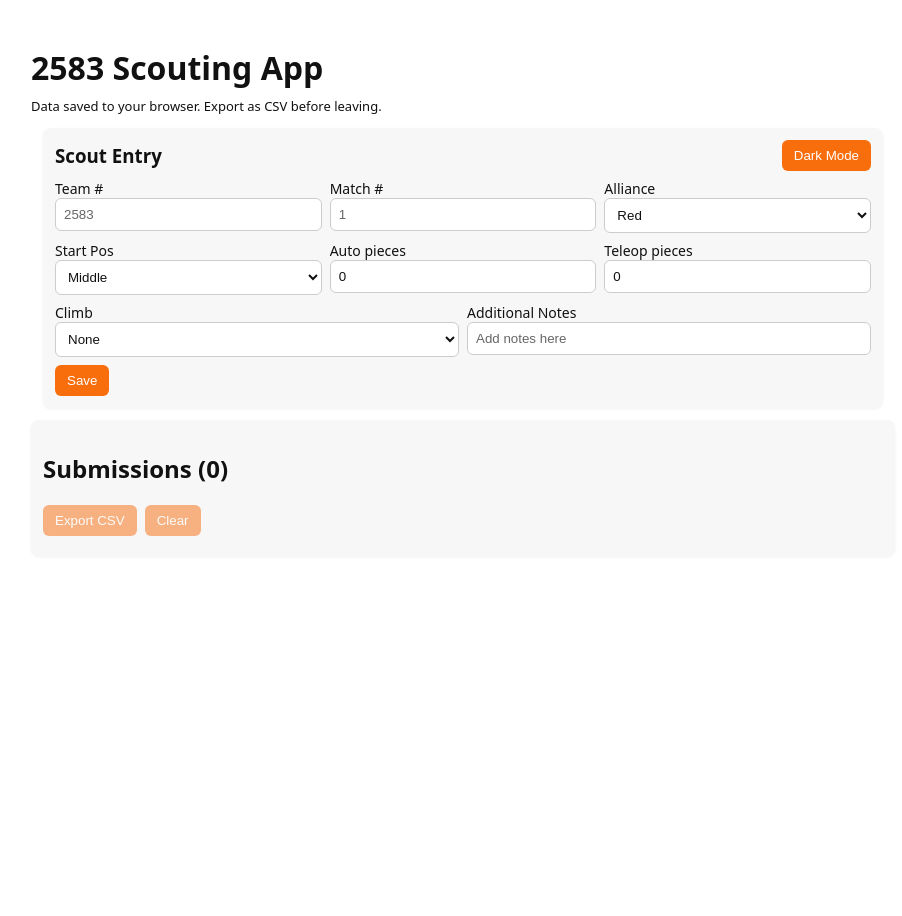
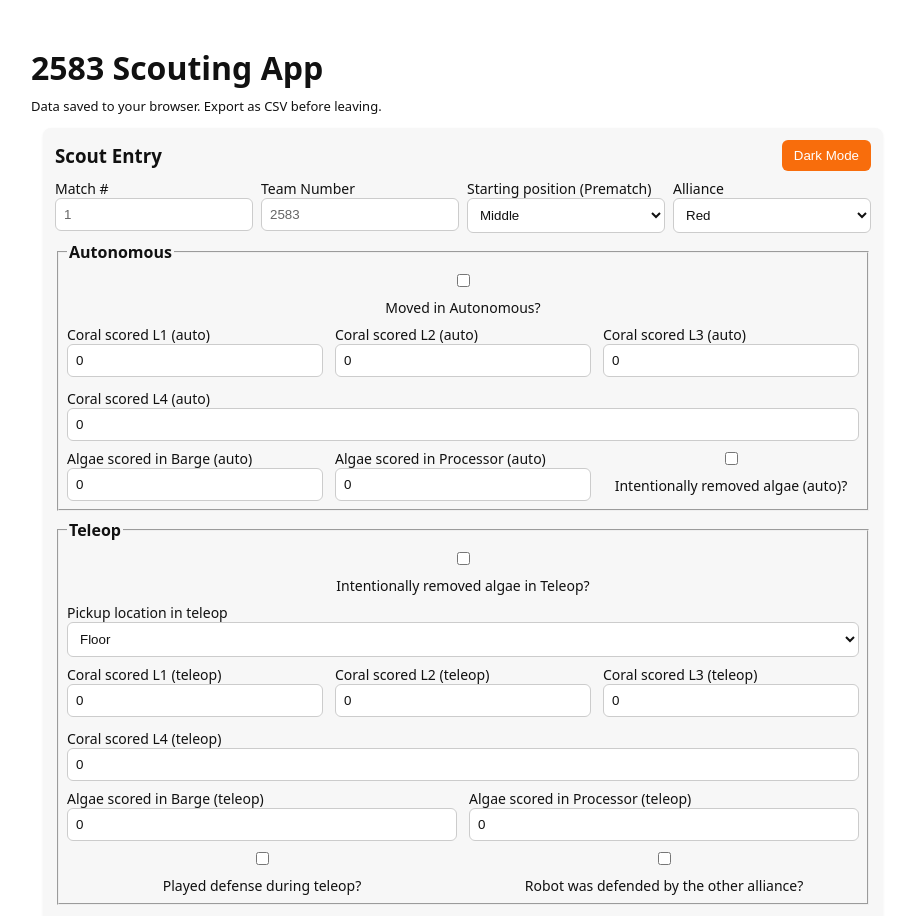
Before and after one commit to crazeddd/scoutingapp, a React (Create React App) app: page / in a window 1280 px wide. Shown: the top 916 px of the page, without its empty margins (177-1079 px from the left). Before the commit the page ends 828 px from the top, so only its background shows below. Built offline with nearby package versions, Linux system fonts and the light colour scheme; the HTML template or start-up script is replaced by a standard one.

Commit message:
queries are now the same ones used from states, formatting is chopped though

```diff
--- a/src/components/ScoutForm.js
+++ b/src/components/ScoutForm.js
@@ -5,9 +5,33 @@ const initial = {
   match: '',
   startPos: 'Middle',
   alliance: 'Red',
-  autoPieces: 0,
-  telePieces: 0,
-  climb: 'None',
+
+  // Autonomous (numbers for counts)
+  movedInAuto: false,
+  coralScoredL1Auto: 0,
+  coralScoredL2Auto: 0,
+  coralScoredL3Auto: 0,
+  coralScoredL4Auto: 0,
+  algaeScoredBargeAuto: 0,
+  algaeScoredProcessorAuto: 0,
+  intentionallyRemovedAlgaeAuto: false,
+
+  // Teleop (numbers for counts)
+  intentionallyRemovedAlgaeTeleop: false,
+  pickupLocationTeleop: 'Floor', // Floor / Barge / Processor / Other
+  coralScoredL1Tele: 0,
+  coralScoredL2Tele: 0,
+  coralScoredL3Tele: 0,
+  coralScoredL4Tele: 0,
+  algaeScoredBargeTele: 0,
+  algaeScoredProcessorTele: 0,
+  playedDefenseTeleop: false,
+  robotWasDefended: false,
+
+  // Endgame
+  endPositionEndgame: 'Left',
+  died: false,
+
   notes: ''
 };
 
@@ -29,16 +53,17 @@ export default function ScoutForm({ onSubmit }) {
   }, [dark]);
 
   function update(e) {
-    const { name, value, type } = e.target;
-    setForm(f => ({ ...f, [name]: type === 'number' ? Number(value) : value }));
+    const { name, value, type, checked } = e.target;
+    const v = type === 'checkbox' ? checked : (type === 'number' ? (value === '' ? '' : Number(value)) : value);
+    setForm(f => ({ ...f, [name]: v }));
   }
 
   function submit(e) {
     e.preventDefault();
     const entry = {
       ...form,
-      team: form.team.trim(),
-      match: form.match.trim(),
+      team: String(form.team).trim(),
+      match: String(form.match).trim(),
       timestamp: new Date().toISOString()
     };
     if (!entry.team || !entry.match) {
@@ -67,14 +92,23 @@ export default function ScoutForm({ onSubmit }) {
         </button>
       </div>
 
+      {/* Pre-match */}
       <div className="row">
         <label>
-          Team #
+          Match #
+          <input name="match" value={form.match} onChange={update} placeholder="1" />
+        </label>
+        <label>
+          Team Number
           <input name="team" value={form.team} onChange={update} placeholder="2583" />
         </label>
         <label>
-          Match #
-          <input name="match" value={form.match} onChange={update} placeholder="1" />
+          Starting position (Prematch)
+          <select name="startPos" value={form.startPos} onChange={update}>
+            <option>Left</option>
+            <option>Middle</option>
+            <option>Right</option>
+          </select>
         </label>
         <label>
           Alliance
@@ -85,34 +119,131 @@ export default function ScoutForm({ onSubmit }) {
         </label>
       </div>
 
-      <div className="row">
+      {/* Autonomous */}
+      <fieldset style={{ marginBottom: 8, padding: 8 }}>
+        <legend style={{ fontWeight: 600 }}>Autonomous</legend>
+        <label style={{ display: 'flex', gap: 8, alignItems: 'center' }}>
+          <input type="checkbox" name="movedInAuto" checked={form.movedInAuto} onChange={update} />
+          Moved in Autonomous?
+        </label>
+
+        <div style={{ display: 'flex', gap: 12, flexWrap: 'wrap', marginTop: 8 }}>
+          <label>
+            Coral scored L1 (auto)
+            <input type="number" name="coralScoredL1Auto" value={form.coralScoredL1Auto} onChange={update} min="0" />
+          </label>
+          <label>
+            Coral scored L2 (auto)
+            <input type="number" name="coralScoredL2Auto" value={form.coralScoredL2Auto} onChange={update} min="0" />
+          </label>
+          <label>
+            Coral scored L3 (auto)
+            <input type="number" name="coralScoredL3Auto" value={form.coralScoredL3Auto} onChange={update} min="0" />
+          </label>
+          <label>
+            Coral scored L4 (auto)
+            <input type="number" name="coralScoredL4Auto" value={form.coralScoredL4Auto} onChange={update} min="0" />
+          </label>
+        </div>
+
+        <div style={{ display: 'flex', gap: 12, flexWrap: 'wrap', marginTop: 8 }}>
+          <label>
+            Algae scored in Barge (auto)
+            <input type="number" name="algaeScoredBargeAuto" value={form.algaeScoredBargeAuto} onChange={update} min="0" />
+          </label>
+          <label>
+            Algae scored in Processor (auto)
+            <input type="number" name="algaeScoredProcessorAuto" value={form.algaeScoredProcessorAuto} onChange={update} min="0" />
+          </label>
+          <label style={{ display: 'flex', gap: 8, alignItems: 'center' }}>
+            <input type="checkbox" name="intentionallyRemovedAlgaeAuto" checked={form.intentionallyRemovedAlgaeAuto} onChange={update} />
+            Intentionally removed algae (auto)?
+          </label>
+        </div>
+      </fieldset>
+
+      {/* Teleop */}
+      <fieldset style={{ marginBottom: 8, padding: 8 }}>
+        <legend style={{ fontWeight: 600 }}>Teleop</legend>
+
+        <label style={{ display: 'flex', gap: 8, alignItems: 'center' }}>
+          <input type="checkbox" name="intentionallyRemovedAlgaeTeleop" checked={form.intentionallyRemovedAlgaeTeleop} onChange={update} />
+          Intentionally removed algae in Teleop?
+        </label>
+
+        <label style={{ marginTop: 8 }}>
+          Pickup location in teleop
+          <select name="pickupLocationTeleop" value={form.pickupLocationTeleop} onChange={update}>
+            <option>Floor</option>
+            <option>Barge</option>
+            <option>Processor</option>
+            <option>Other</option>
+          </select>
+        </label>
+
+        <div style={{ display: 'flex', gap: 12, flexWrap: 'wrap', marginTop: 8 }}>
+          <label>
+            Coral scored L1 (teleop)
+            <input type="number" name="coralScoredL1Tele" value={form.coralScoredL1Tele} onChange={update} min="0" />
+          </label>
+          <label>
+            Coral scored L2 (teleop)
+            <input type="number" name="coralScoredL2Tele" value={form.coralScoredL2Tele} onChange={update} min="0" />
+          </label>
+          <label>
+            Coral scored L3 (teleop)
+            <input type="number" name="coralScoredL3Tele" value={form.coralScoredL3Tele} onChange={update} min="0" />
+          </label>
+          <label>
+            Coral scored L4 (teleop)
+            <input type="number" name="coralScoredL4Tele" value={form.coralScoredL4Tele} onChange={update} min="0" />
+          </label>
+        </div>
+
+        <div style={{ display: 'flex', gap: 12, flexWrap: 'wrap', marginTop: 8 }}>
+          <label>
+            Algae scored in Barge (teleop)
+            <input type="number" name="algaeScoredBargeTele" value={form.algaeScoredBargeTele} onChange={update} min="0" />
+          </label>
+          <label>
+            Algae scored in Processor (teleop)
+            <input type="number" name="algaeScoredProcessorTele" value={form.algaeScoredProcessorTele} onChange={update} min="0" />
+          </label>
+        </div>
+
+        <div style={{ display: 'flex', gap: 12, flexWrap: 'wrap', marginTop: 8 }}>
+          <label style={{ display: 'flex', gap: 8, alignItems: 'center' }}>
+            <input type="checkbox" name="playedDefenseTeleop" checked={form.playedDefenseTeleop} onChange={update} />
+            Played defense during teleop?
+          </label>
+          <label style={{ display: 'flex', gap: 8, alignItems: 'center' }}>
+            <input type="checkbox" name="robotWasDefended" checked={form.robotWasDefended} onChange={update} />
+            Robot was defended by the other alliance?
+          </label>
+        </div>
+      </fieldset>
+
+      {/* Endgame */}
+      <fieldset style={{ marginBottom: 8, padding: 8 }}>
+        <legend style={{ fontWeight: 600 }}>Endgame</legend>
+
         <label>
-          Start Pos
-          <select name="startPos" value={form.startPos} onChange={update}>
+          End position during endgame
+          <select name="endPositionEndgame" value={form.endPositionEndgame} onChange={update}>
             <option>Left</option>
             <option>Middle</option>
             <option>Right</option>
+            <option>Other</option>
           </select>
         </label>
-        <label>
-          Auto pieces
-          <input type="number" name="autoPieces" value={form.autoPieces} onChange={update} min="0" />
+
+        <label style={{ display: 'flex', gap: 8, alignItems: 'center', marginTop: 8 }}>
+          <input type="checkbox" name="died" checked={form.died} onChange={update} />
+          Died?
         </label>
-        <label>
-          Teleop pieces
-          <input type="number" name="telePieces" value={form.telePieces} onChange={update} min="0" />
-        </label>
-      </div>
+      </fieldset>
 
       <div className="row">
-        <label>
-          Climb
-          <select name="climb" value={form.climb} onChange={update}>
-            <option>None</option>
-            <option>Low</option>
-            <option>High</option>
-          </select>
-        </label>
         <label style={{ flex: 1 }}>
           Additional Notes
           <input name="notes" value={form.notes} onChange={update} placeholder="Add notes here" />
```
